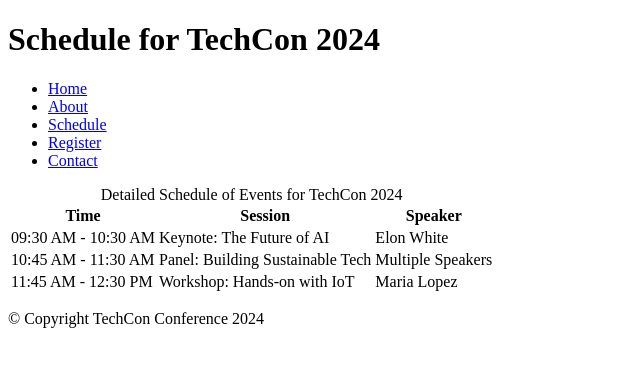
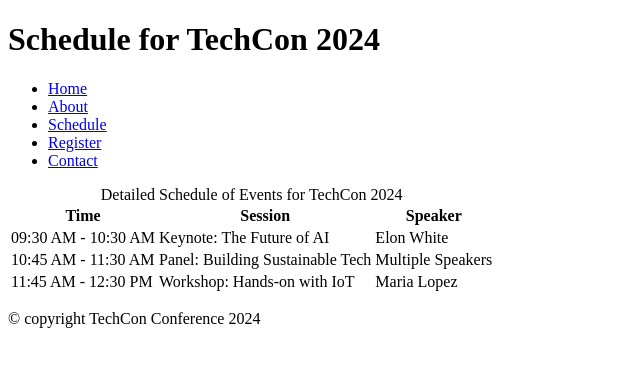
Before and after one commit to ifeomasylviadike/TechCon_HTML, a plain HTML site: page techcon_website/schedule.html in a window 1280 px wide. Shown: the full height of the page, 0-640 px from the left. Drawn offline with Linux system fonts and the light colour scheme.

Commit message:
copyright

```diff
--- a/techcon_website/schedule.html
+++ b/techcon_website/schedule.html
@@ -49,7 +49,7 @@
 
     </main>
      <footer>
-        <p>&copy; Copyright TechCon Conference 2024 </p>
+        <p>&copy; copyright TechCon Conference 2024 </p>
     </footer>
 </body>
 </html>
```
